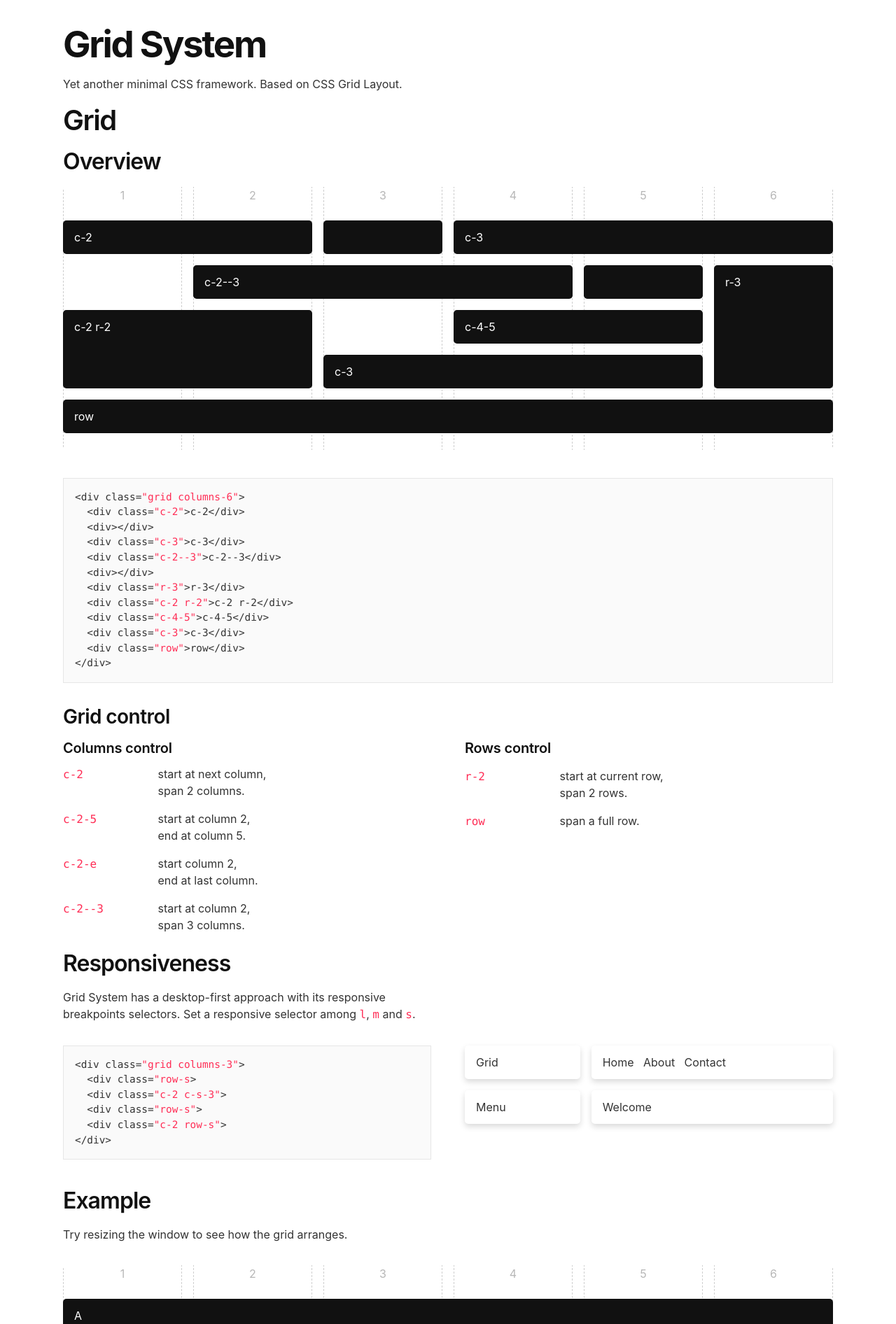
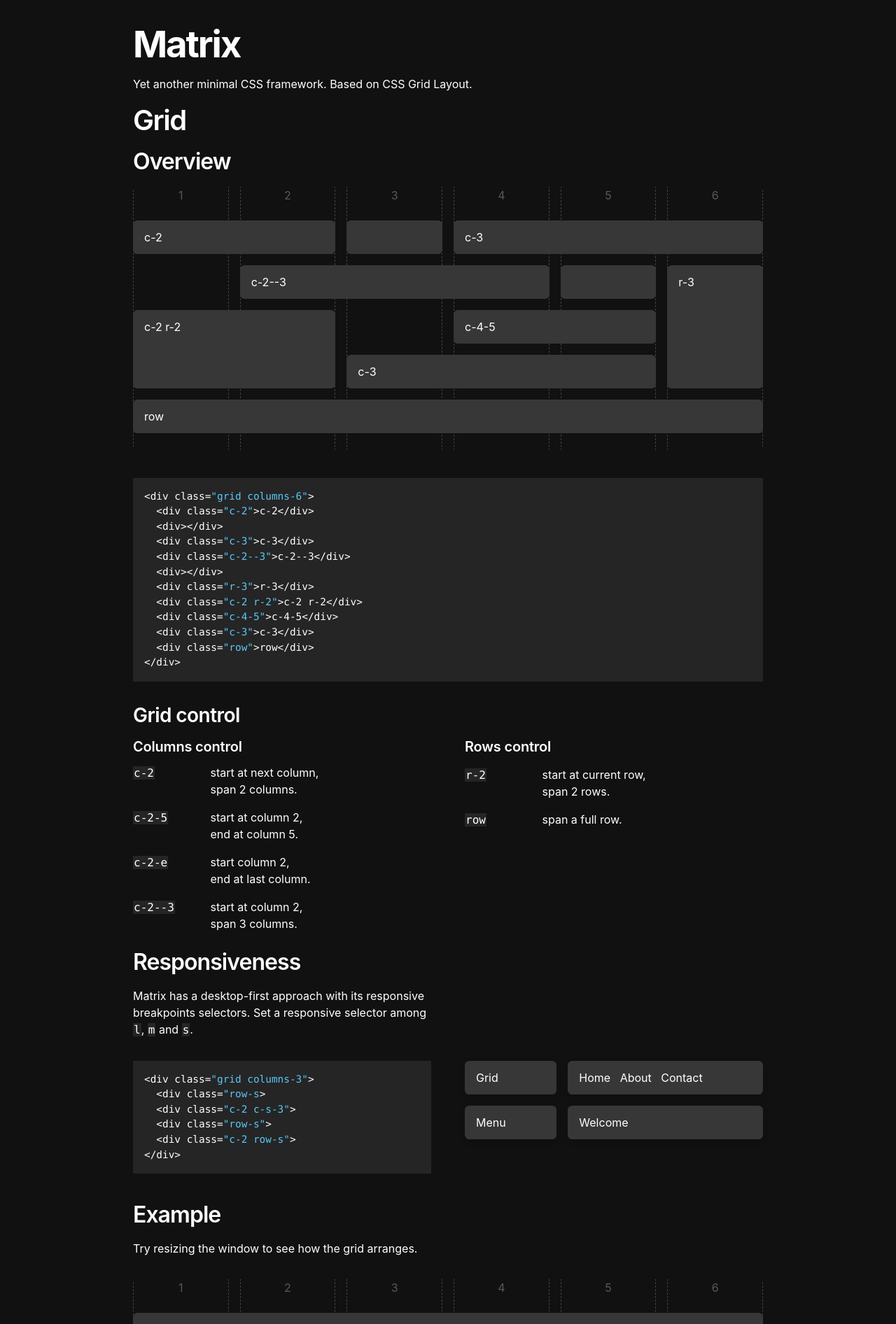
Before and after one commit to maelquerre/matrixcss, a Jekyll site: the page built from docs/index.html, in a window 1280 px wide. Shown: the top 1892 px of the page at 70% size. Built offline with Jekyll 4.4.1, drawn with Linux system fonts in a browser that asks for light colours; some web fonts are replaced; some of the changed text lies outside the part shown.

Commit message:
Use a darker theme

```diff
--- a/docs/_config.yml
+++ b/docs/_config.yml
@@ -1,8 +1,8 @@
 # Site settings
-title: "Grid System"
+title: "Matrix"
 description: "Yet another minimal CSS framework. Based on CSS Grid Layout."
 url: "https://glascode.github.io"
-baseurl: "/grid-system"
+baseurl: "/matrix"
 repository: "https://github.com/glascode/grid-system"
 
 # Build settings
--- a/docs/css/docs.css
+++ b/docs/css/docs.css
@@ -8,14 +8,18 @@ html {
 
 body {
   margin: 0;
-  padding: 2rem 5% 0;
+  padding: 2rem 0 0;
   font-family: "Inter", sans-serif;
   line-height: 1.5;
-  color: #333;
+  color: #fff;
+  background-color: #111;
+  -webkit-font-smoothing: antialiased;
+  -moz-osx-font-smoothing: grayscale;
 }
 
 main, footer {
-  max-width: 1100px;
+  width: 90%;
+  max-width: 900px;
   margin: auto;
 }
 
@@ -27,7 +31,6 @@ h1, h2, h3, h4, h5, h6 {
   margin: 0 0 0.8rem;
   font-weight: 600;
   line-height: 1.2;
-  color: #111;
 }
 h1 > a, h2 > a, h3 > a, h4 > a, h5 > a, h6 > a {
   display: block;
@@ -38,7 +41,7 @@ h1 > a, h2 > a, h3 > a, h4 > a, h5 > a, h6 > a {
   outline: none;
 }
 h1 > a[href^="#"]:hover, h2 > a[href^="#"]:hover, h3 > a[href^="#"]:hover, h4 > a[href^="#"]:hover, h5 > a[href^="#"]:hover, h6 > a[href^="#"]:hover {
-  color: #007aff;
+  color: #0084ff;
 }
 .grid > h1, .grid > h2, .grid > h3, .grid > h4, .grid > h5, .grid > h6 {
   margin: 0;
@@ -49,7 +52,7 @@ h1:not(:first-of-type), h2:not(:first-of-type), h3:not(:first-of-type), h4:not(:
 
 h1 {
   font-size: 3.3rem;
-  letter-spacing: -0.045em;
+  letter-spacing: -0.04em;
   font-weight: 700;
 }
 
@@ -85,11 +88,11 @@ p {
 }
 
 a {
-  color: #007aff;
+  color: #0084ff;
   text-decoration: none;
 }
 a:hover {
-  text-decoration: underline #007aff;
+  text-decoration: underline #0084ff;
 }
 
 .grid.demo {
@@ -100,8 +103,8 @@ a:hover {
 .grid.demo > * {
   padding: 0.75rem 1rem;
   color: #fff;
-  background-color: #111;
-  border-radius: 0.3rem;
+  background-color: #373737;
+  border-radius: 0.4rem;
 }
 .grid.demo > *:nth-child(100n+1),
 .grid.demo > *:nth-child(100n+2),
@@ -111,7 +114,7 @@ a:hover {
 .grid.demo > *:nth-child(100n+6) {
   padding: 0;
   text-align: center;
-  color: rgba(17, 17, 17, 0.3);
+  color: rgba(255, 255, 255, 0.3);
   background: none;
   border: 0;
 }
@@ -135,13 +138,13 @@ a:hover {
   margin-bottom: -1px;
   grid-row: 1/-1;
   background-color: transparent;
-  border: 1px dashed #111;
+  border: 1px dashed #fff;
 }
 
 .grid.example > * {
   padding: 0.75rem 1rem;
-  background-color: #fff;
-  border-radius: 0.3rem;
+  background-color: #373737;
+  border-radius: 0.4rem;
   box-shadow: 0 4px 8px rgba(0, 0, 0, 0.15);
 }
 
@@ -156,14 +159,15 @@ footer p:last-child {
 pre.highlight {
   margin: 0 0 1rem;
   padding: 1rem;
-  background-color: #fafafa;
-  border: 1px solid #e6e6e6;
+  background-color: #252525;
 }
 
 code.highlighter-rouge {
   /* inline code */
   margin: 0;
-  color: #ff2d55;
+  padding-left: 1px;
+  padding-right: 1px;
+  background-color: #252525;
 }
 
 pre, code {
@@ -322,7 +326,7 @@ pre {
 
 /* Literal.String */
 .highlight .s {
-  color: #ff2d55;
+  color: #5ac8fa;
 }
 
 .highlight .n {
--- a/docs/index.html
+++ b/docs/index.html
@@ -151,30 +151,14 @@ permalink: /
   </div>
 
   <div class="row">
-    <pre class="highlight"><code><span class="nt">&lt;div</span> <span
-        class="na">class=</span><span class="s">"grid"</span><span
-        class="nt">&gt;</span>
-  <span class="nt">&lt;div</span> <span class="na">class=</span><span
-          class="s">"row o-first"</span><span class="nt">&gt;</span>A<span
-          class="nt">&lt;/div&gt;</span>
-  <span class="nt">&lt;div</span> <span class="na">class=</span><span
-          class="s">"row c-m-4 row-s o-2"</span><span
-          class="nt">&gt;</span>B<span class="nt">&lt;/div&gt;</span>
-  <span class="nt">&lt;div</span> <span class="na">class=</span><span
-          class="s">"c-3 c-m-2 row-s o-3 o-m-4"</span><span
-          class="nt">&gt;</span>C<span class="nt">&lt;/div&gt;</span>
-  <span class="nt">&lt;div</span> <span class="na">class=</span><span
-          class="s">"c-3 c-m-2 row-s o-5 o-l-5"</span><span
-          class="nt">&gt;</span>D<span class="nt">&lt;/div&gt;</span>
-  <span class="nt">&lt;div</span> <span class="na">class=</span><span
-          class="s">"c-3 c-m-2 row-s o-6"</span><span
-          class="nt">&gt;</span>E<span class="nt">&lt;/div&gt;</span>
-  <span class="nt">&lt;div</span> <span class="na">class=</span><span
-          class="s">"c-3 c-m-2 row-s r-3 r-m-1 o-4 o-m-3 o-s-last"</span><span
-          class="nt">&gt;</span>F<span class="nt">&lt;/div&gt;</span>
-  <span class="nt">&lt;div</span> <span class="na">class=</span><span
-          class="s">"row o-last"</span><span class="nt">&gt;</span>G<span
-          class="nt">&lt;/div&gt;</span>
-<span class="nt">&lt;/div&gt;</span></code></pre>
+    <pre class="highlight"><code>&lt;div class=<span class="s">"grid"</span>&gt;
+  &lt;div class=<span class="s">"row o-first"</span>&gt;A&lt;/div&gt;
+  &lt;div class=<span class="s">"row c-m-4 row-s o-2"</span>&gt;B&lt;/div&gt;
+  &lt;div class=<span class="s">"c-3 c-m-2 row-s o-3 o-m-4"</span>&gt;C&lt;/div&gt;
+  &lt;div class=<span class="s">"c-3 c-m-2 row-s o-5 o-l-5"</span>&gt;D&lt;/div&gt;
+  &lt;div class=<span class="s">"c-3 c-m-2 row-s o-6"</span>&gt;E&lt;/div&gt;
+  &lt;div class=<span class="s">"c-3 c-m-2 row-s r-3 r-m-1 o-4 o-m-3 o-s-last"</span>&gt;F&lt;/div&gt;
+  &lt;div class=<span class="s">"row o-last"</span>&gt;G&lt;/div&gt;
+&lt;/div&gt;</code></pre>
   </div>
 </section>
--- a/scss/_breakpoints.mixin.scss
+++ b/scss/_mixins.scss
@@ -3,11 +3,11 @@
   @return if($width != 0, $width, null);
 }
 
-@function breakpoint-infix($name, $breakpoints: $breakpoints) {
+@function infix($name, $breakpoints: $breakpoints) {
   @return if(breakpoint($name, $breakpoints) == null, "", "-#{$name}");
 }
 
-@mixin media-breakpoint($name, $breakpoints: $breakpoints) {
+@mixin media($name, $breakpoints: $breakpoints) {
   $width: breakpoint($name, $breakpoints);
   @if $width {
     @media (max-width: $width) {
```
Also changed, not shown: docs/_scss/_base.scss (+13 -11 lines), docs/_scss/_syntax.scss (+5 -4 lines), docs/_scss/_variables.scss (+5 -2 lines), docs/css/grid-system.min.css, 1 other file.
